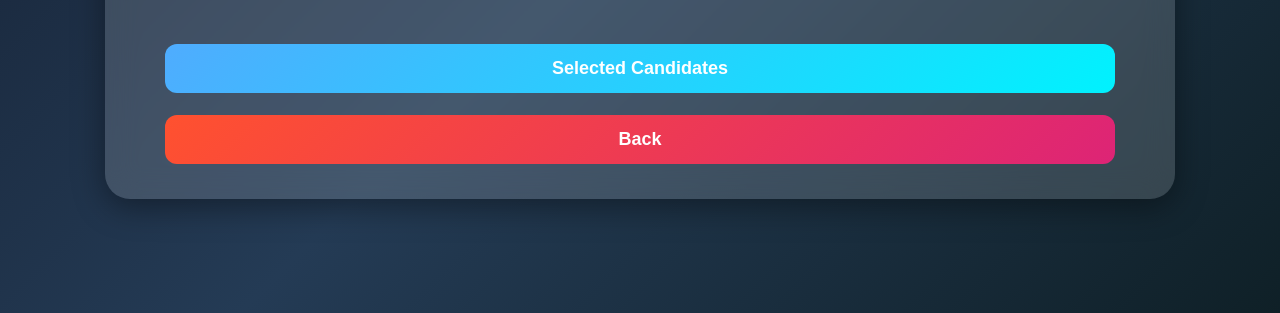
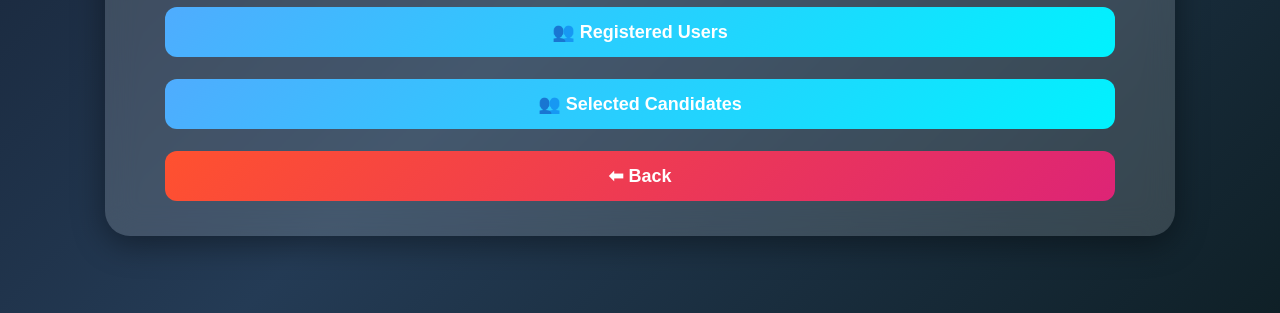
Before and after one commit to chanchalranawade-star/AI_Resume_Analyzer.c, a Flask app: page /hrdashboard in a window 1280 px wide. Shown: the part 487-800 px from the top of the page. Run offline with Flask 3, Linux system fonts and the light colour scheme; data that the repository does not hold is empty; some libraries are stand-ins or nearby versions.

Commit message:
Add registered users to HR dashboard

```diff
--- a/templates/hrdashboard.html
+++ b/templates/hrdashboard.html
@@ -23,6 +23,9 @@ class="logo">
 
 <p>Candidate Selection Panel</p>
 
+
+<!-- Candidate Table -->
+
 <table class="history-table">
 
 <tr>
@@ -33,6 +36,7 @@ class="logo">
     <th>Action</th>
 
 </tr>
+
 
 {% for record in records %}
 
@@ -45,12 +49,15 @@ class="logo">
     <td>
 
         <a href="/view/{{ record[0] }}?from=hr">
+
             <button class="login-btn">
                 👁 View
             </button>
+
         </a>
 
     </td>
+
 
     <td>
 
@@ -59,39 +66,32 @@ class="logo">
         <a href="/select/{{ record[0] }}">
 
             <button class="login-btn">
-
                 ✅ Select
-
-            </button>
-
-        </a>
-        <a href="/registered_users" class="hr-btn">
-    👥 Registered Users
-        </a>
-        <a href="/reject/{{ record[0] }}">
-
-            <button class="register-btn">
-
-                ❌ Reject
-
             </button>
 
         </a>
 
+
+        <a href="/reject/{{ record[0] }}">
+
+            <button class="register-btn">
+                ❌ Reject
+            </button>
+
+        </a>
+
+
         {% elif record[4] == "Selected" %}
 
         <span class="badge selected">
+            ✅ Candidate Selected
+        </span>
 
-            ✅ Candidate Selected
-
-        </span>
 
         {% elif record[4] == "Rejected" %}
 
         <span class="badge rejected">
-
             ❌ Candidate Rejected
-
         </span>
 
         {% endif %}
@@ -104,29 +104,54 @@ class="logo">
 
 </table>
 
+
 <br><br>
+
+
+<!-- Registered Users -->
+
+<a href="/registered_users">
+
+    <button class="login-btn">
+
+        👥 Registered Users
+
+    </button>
+
+</a>
+
+
+<br><br>
+
+
+<!-- Selected Candidates -->
 
 <a href="/selected">
 
     <button class="login-btn">
 
-Selected Candidates
+        👥 Selected Candidates
 
     </button>
 
 </a>
 
+
 <br><br>
+
+
+<!-- Back -->
 
 <a href="/dashboard">
 
     <button class="register-btn">
 
-Back
+        ⬅ Back
 
     </button>
 
 </a>
+
 
 </div>
 
```
Lines whose indentation alone changed are shown as unchanged.
